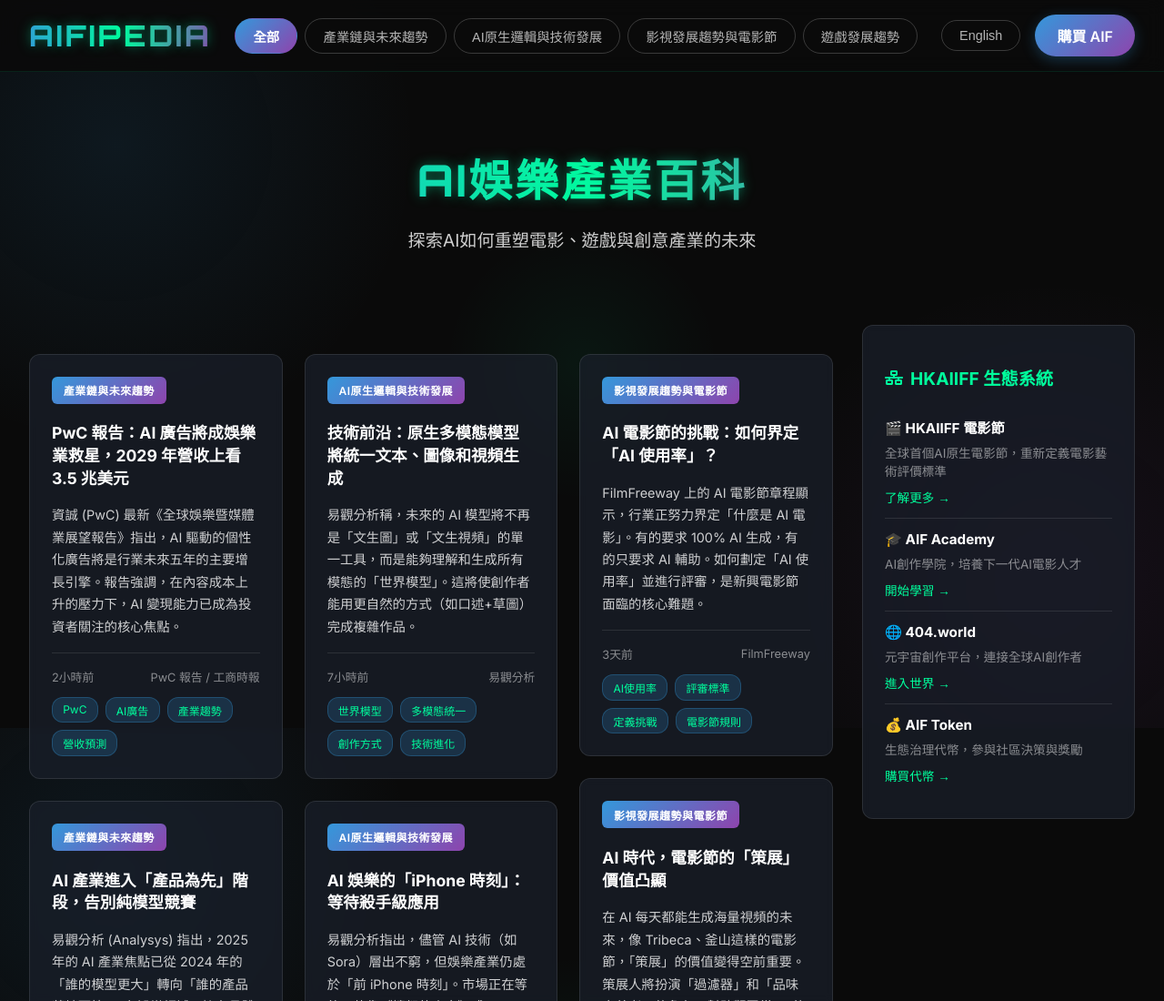
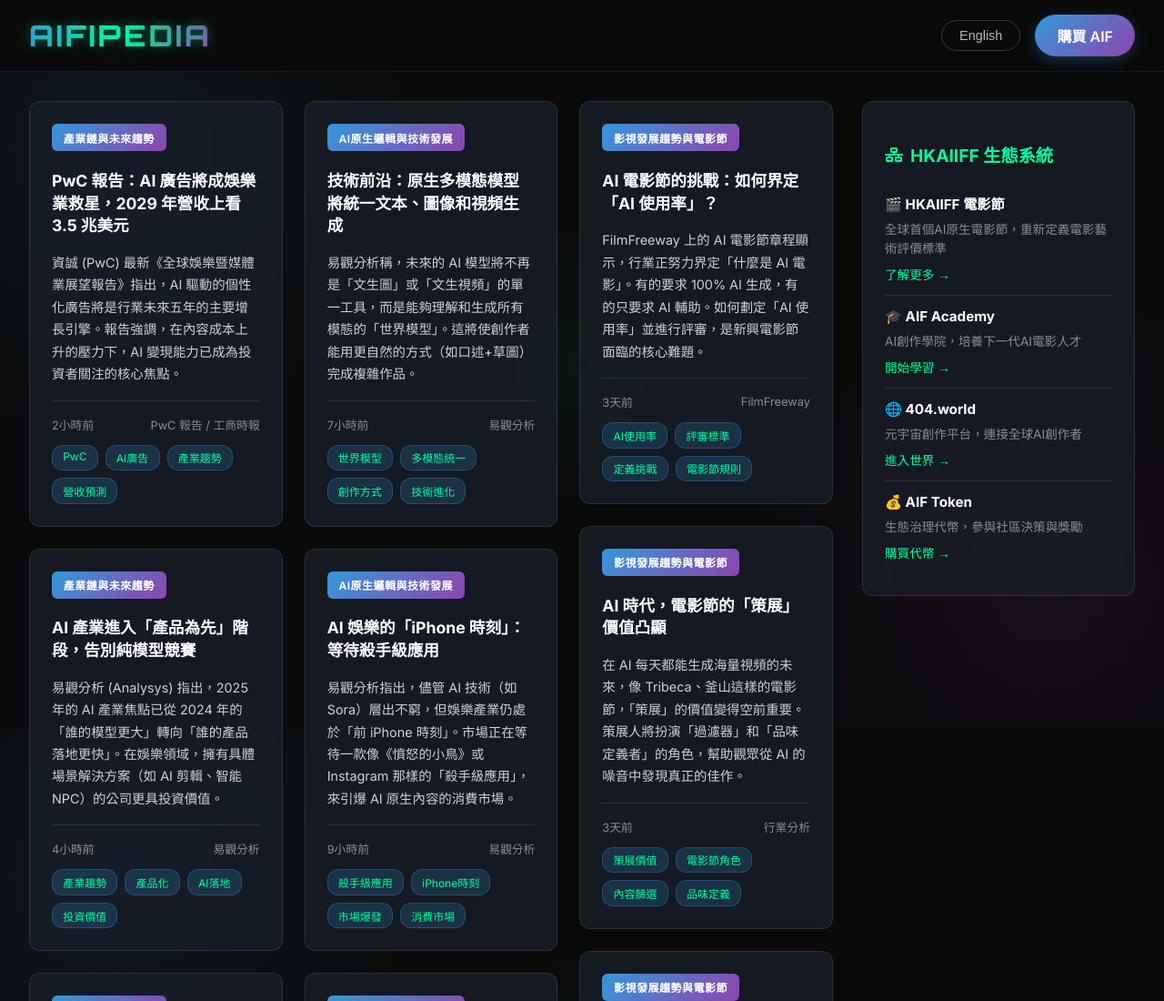
Before and after one commit to HKAIIFF/Ipedia, a plain HTML site: page index.html in a window 1280 px wide. Shown: the top 1100 px of the page at 91% size. Drawn offline with Linux system fonts and the light colour scheme.

Commit message:
Add files via upload

```diff
--- a/index.html
+++ b/index.html
@@ -75,22 +75,12 @@
         display: flex;
         align-items: center;
         justify-content: space-between;
-        flex-wrap: wrap;
         gap: 1rem;
     }
 
     .navbar-logo {
         font-size: 2rem;
         cursor: pointer;
-    }
-
-    .navbar-filters {
-        display: flex;
-        gap: 0.5rem;
-        flex-wrap: wrap;
-        flex: 1;
-        justify-content: center;
-        min-width: 300px;
     }
 
     .navbar-actions {
@@ -148,7 +138,7 @@
     .main-container {
         max-width: 1600px;
         margin: 0 auto;
-        padding: 0 2rem;
+        padding: 2rem 2rem 0;
         display: grid;
         grid-template-columns: 1fr;
         gap: 2rem;
@@ -164,7 +154,7 @@
     .masonry-container {
         column-count: 1;
         column-gap: 1.5rem;
-        padding: 2rem 0;
+        padding: 0;
         max-width: 1400px;
     }
 
@@ -381,25 +371,12 @@
     <nav class="navbar">
         <div class="navbar-container">
             <div class="navbar-logo logo-font">AIFIPEDIA</div>
-            <div class="navbar-filters">
-                <button class="filter-btn active" onclick="filterCategory('全部')">全部</button>
-                <button class="filter-btn" onclick="filterCategory('產業鏈與未來趨勢')">產業鏈與未來趨勢</button>
-                <button class="filter-btn" onclick="filterCategory('AI原生邏輯與技術發展')">AI原生邏輯與技術發展</button>
-                <button class="filter-btn" onclick="filterCategory('影視發展趨勢與電影節')">影視發展趨勢與電影節</button>
-                <button class="filter-btn" onclick="filterCategory('遊戲發展趨勢')">遊戲發展趨勢</button>
-            </div>
             <div class="navbar-actions">
                 <button class="filter-btn" onclick="toggleLanguage()">English</button>
                 <a href="http://genesis.aif.market" class="aif-buy-btn" target="_blank">購買 AIF</a>
             </div>
         </div>
     </nav>
-
-    <!-- Hero Section -->
-    <div class="hero-section">
-        <h1 class="hero-title logo-font">AI娛樂產業百科</h1>
-        <p class="hero-subtitle">探索AI如何重塑電影、遊戲與創意產業的未來</p>
-    </div>
 
     <!-- 主內容區 -->
     <div class="main-container">
```
